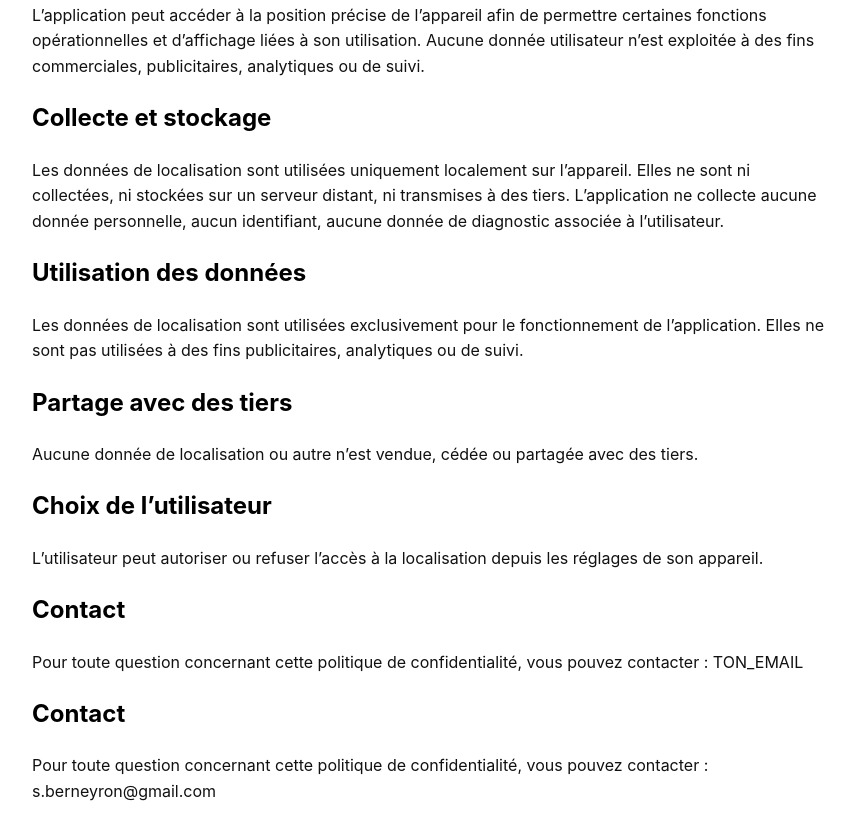
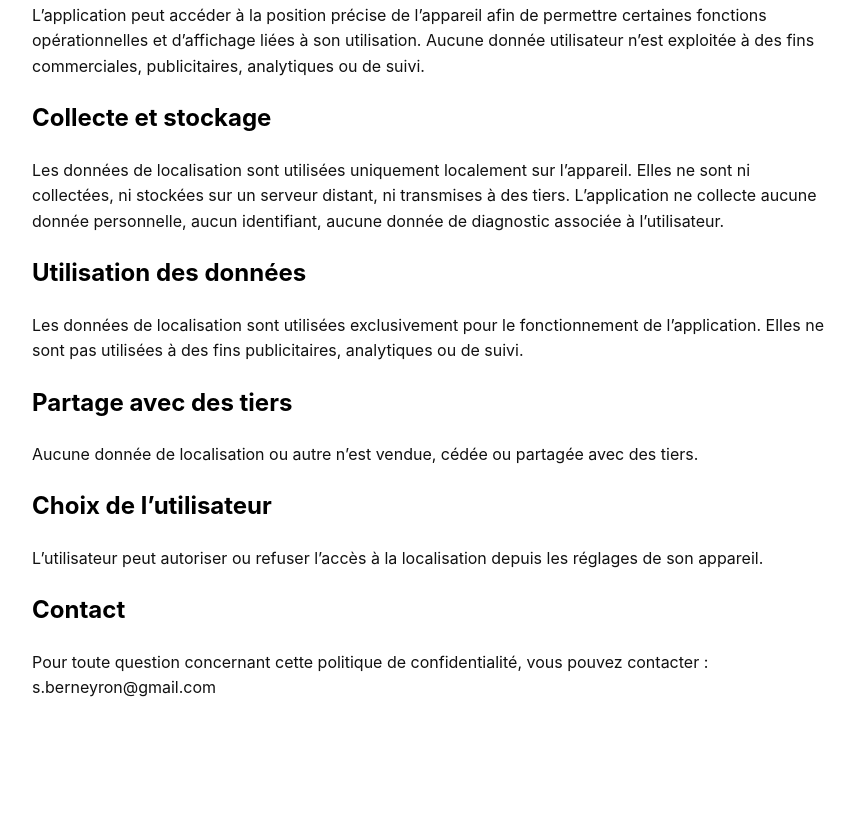
Before and after one commit to BernyBNY/scramble-privacy, a plain HTML site: page index.html in a window 1280 px wide. Shown: the part 281-1120 px from the top of the page, without its empty margins (208-1063 px from the left). After the commit the page ends 1022 px from the top, so only its background shows below. Drawn offline with Linux system fonts and the light colour scheme.

Commit message:
Update index.html

```diff
--- a/index.html
+++ b/index.html
@@ -38,10 +38,6 @@
   <p>L’utilisateur peut autoriser ou refuser l’accès à la localisation depuis les réglages de son appareil.</p>
 
   <h2>Contact</h2>
-  <p>Pour toute question concernant cette politique de confidentialité, vous pouvez contacter : TON_EMAIL</p>
-</body>
-</html>
-  <h2>Contact</h2>
   <p>Pour toute question concernant cette politique de confidentialité, vous pouvez contacter : s.berneyron@gmail.com</p>
 </body>
 </html>
```
